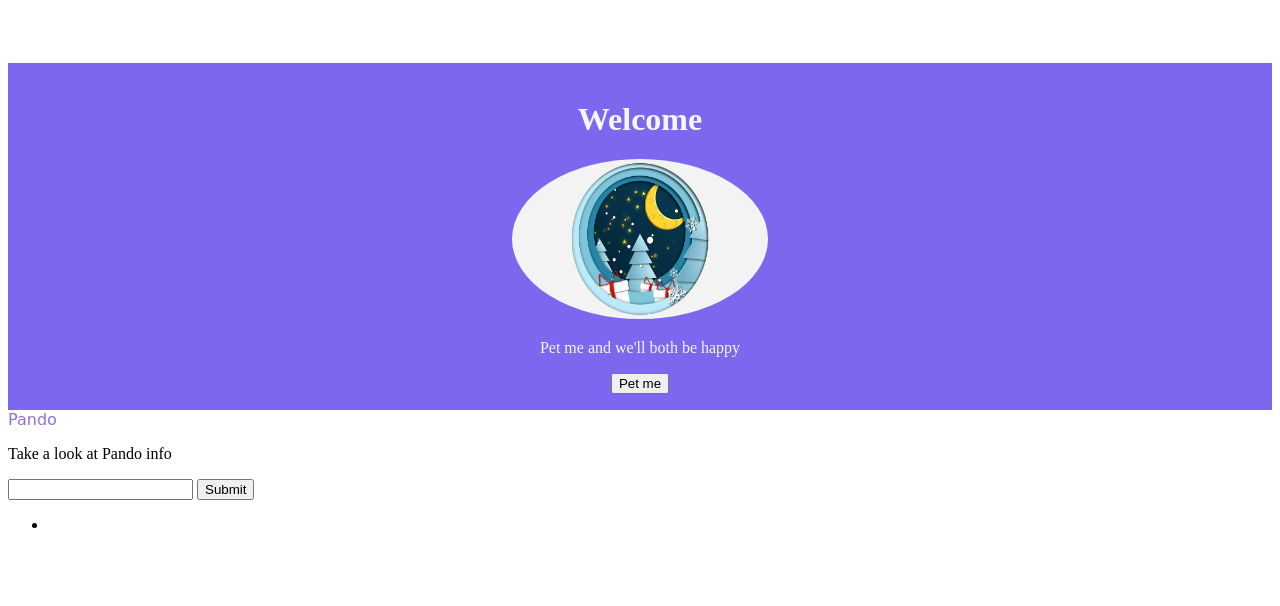
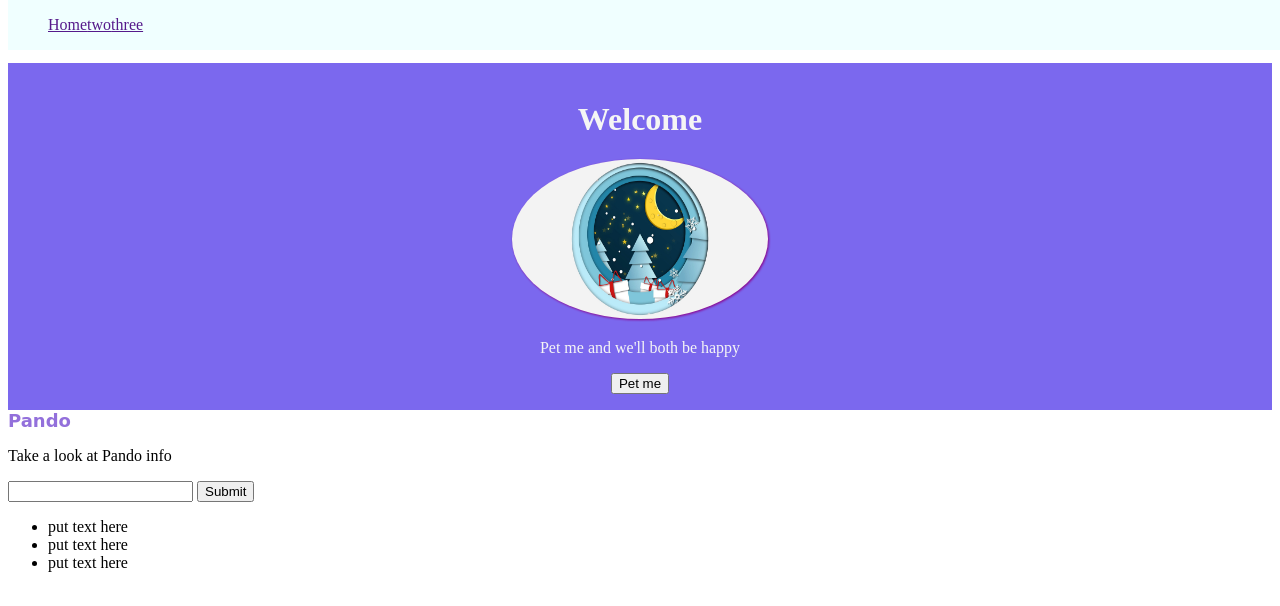
Before and after one commit to Ginger421/pando, a plain HTML site: page index.html in a window 1280 px wide. Drawn offline with Linux system fonts and the light colour scheme.

Commit message:
styled navbar more

```diff
--- a/assets/css/style.css
+++ b/assets/css/style.css
@@ -1,3 +1,16 @@
+.navbar {
+    background-color: azure;
+    position: fixed;
+    top: 0;
+    width: 100%;
+}
+
+.navlist {
+    list-style: none;
+    display: inline-flex;
+    justify-items: flex-end;
+}
+
 .banner {
     background-color: mediumslateblue;
     color: whitesmoke;
@@ -11,10 +24,12 @@
     height: 20vh;
     width: 20vw;
     border-radius: 55%;
+    filter: drop-shadow(1px 1px 1px darkmagenta);
 }
 
 #pando {
     color: mediumpurple;
-    font-size: medium;
+    font-size: large;
     font-family: cursive;
+    font-weight: bold;
 }
--- a/index.html
+++ b/index.html
@@ -8,6 +8,15 @@
     <title>Pando</title>
 </head>
 <body>
+
+    <!--nav bar-->
+    <nav class="navbar">
+        <ul class="navlist">
+            <li><a href="">Home</a></li>
+            <li><a href="">two</a></li>
+            <li><a href="">three</a></li>
+        </ul>
+    </nav>
     <!--banner-->
     <div class="banner">
         <h1>Welcome</h1>
@@ -27,7 +36,13 @@
 
         <ul>
             <li>
-                <div></div><span></span>
+                <div></div><span>put text here</span>
+            </li>
+            <li>
+                <div></div><span>put text here</span>
+            </li>
+            <li>
+                <div></div><span>put text here</span>
             </li>
         </ul>
     </div>
```
